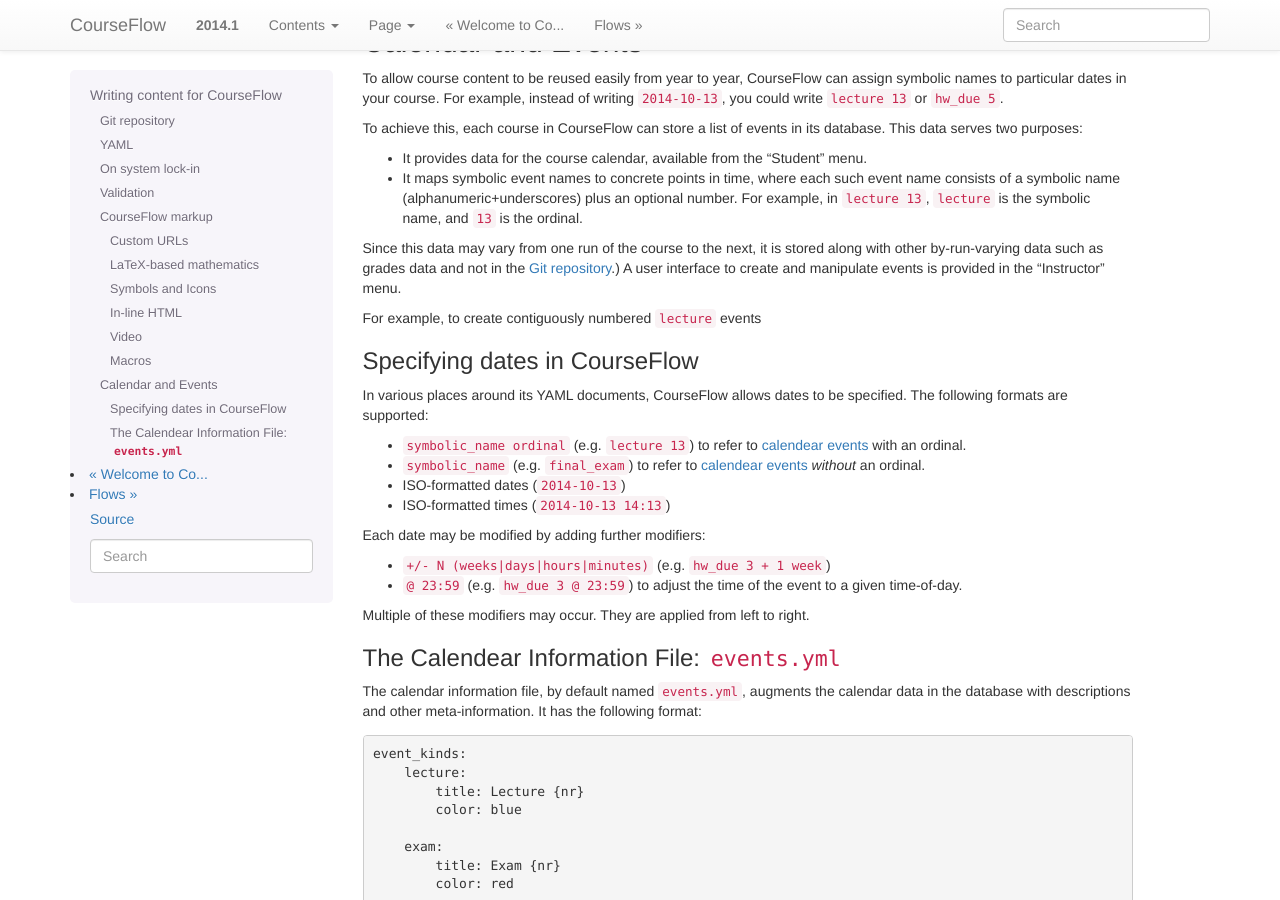
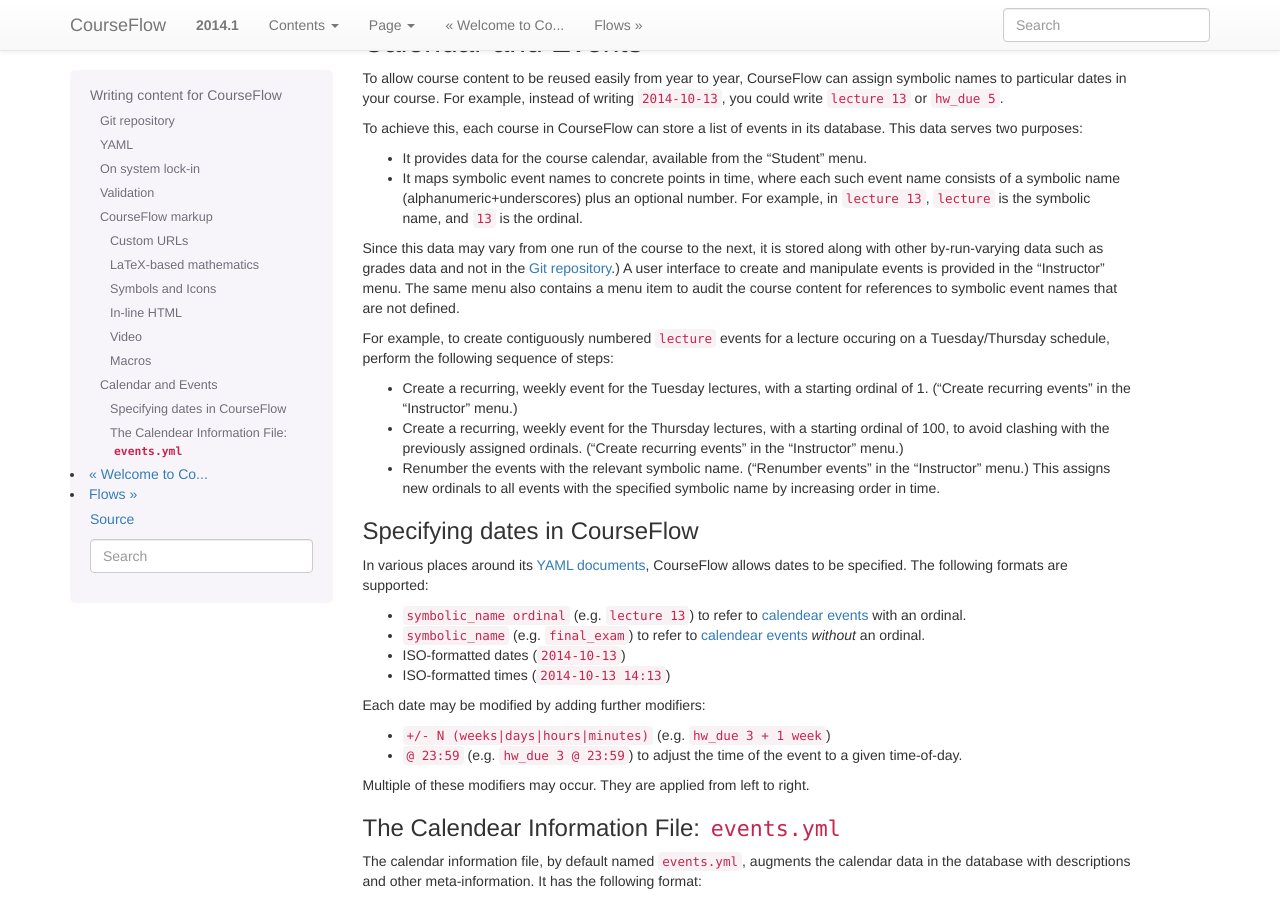
Before and after one commit to inducer/relate, a Sphinx documentation site: the page built from doc/content.rst, in a window 1280 px wide and 900 px high, scrolled down 3743 px. Built offline with Sphinx 7.4.7, drawn with Linux system fonts in a browser that asks for light colours.

Commit message:
More doc hacking

```diff
--- a/doc/content.rst
+++ b/doc/content.rst
@@ -259,17 +259,33 @@
 Since this data may vary from one run of the course to the next, it is stored
 along with other by-run-varying data such as grades data and not in the
 :ref:`git-repo`.) A user interface to create and manipulate events is provided
-in the "Instructor" menu.
+in the "Instructor" menu. The same menu also contains a menu item to audit
+the course content for references to symbolic event names that are not
+defined.
 
-For example, to create contiguously numbered ``lecture`` events
+For example, to create contiguously numbered ``lecture`` events for a
+lecture occuring on a Tuesday/Thursday schedule, perform the following
+sequence of steps:
+
+* Create a recurring, weekly event for the Tuesday lectures, with a
+  starting ordinal of 1. ("Create recurring events" in the "Instructor"
+  menu.)
+
+* Create a recurring, weekly event for the Thursday lectures, with a
+  starting ordinal of 100, to avoid clashing with the previously assigned
+  ordinals. ("Create recurring events" in the "Instructor" menu.)
+
+* Renumber the events with the relevant symbolic name. ("Renumber events"
+  in the "Instructor" menu.) This assigns new ordinals to all events with
+  the specified symbolic name by increasing order in time.
 
 .. _datespec:
 
 Specifying dates in CourseFlow
 ^^^^^^^^^^^^^^^^^^^^^^^^^^^^^^
 
-In various places around its YAML documents, CourseFlow allows dates to
-be specified. The following formats are supported:
+In various places around its :ref:`YAML documents <yaml-files>`, CourseFlow
+allows dates to be specified. The following formats are supported:
 
 * ``symbolic_name ordinal`` (e.g. ``lecture 13``) to refer to :ref:`calendear
   events <events>` with an ordinal.
```
Also changed, not shown: other parts of doc/content.rst (+1 -1 lines).
